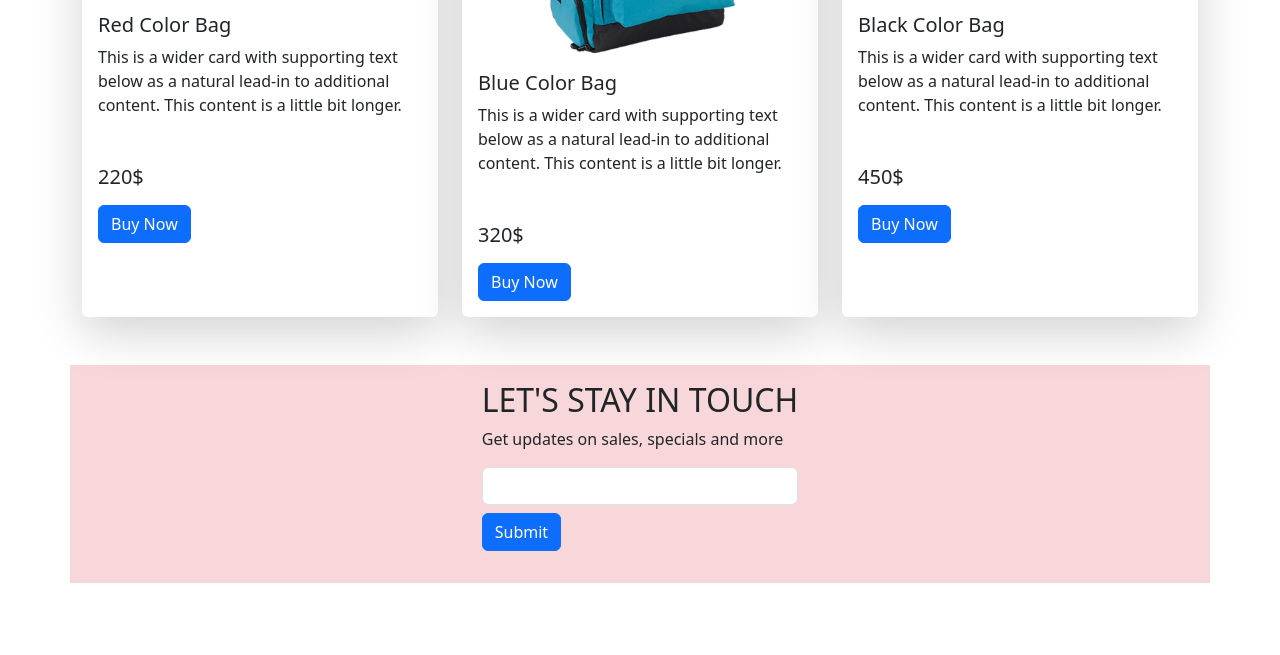
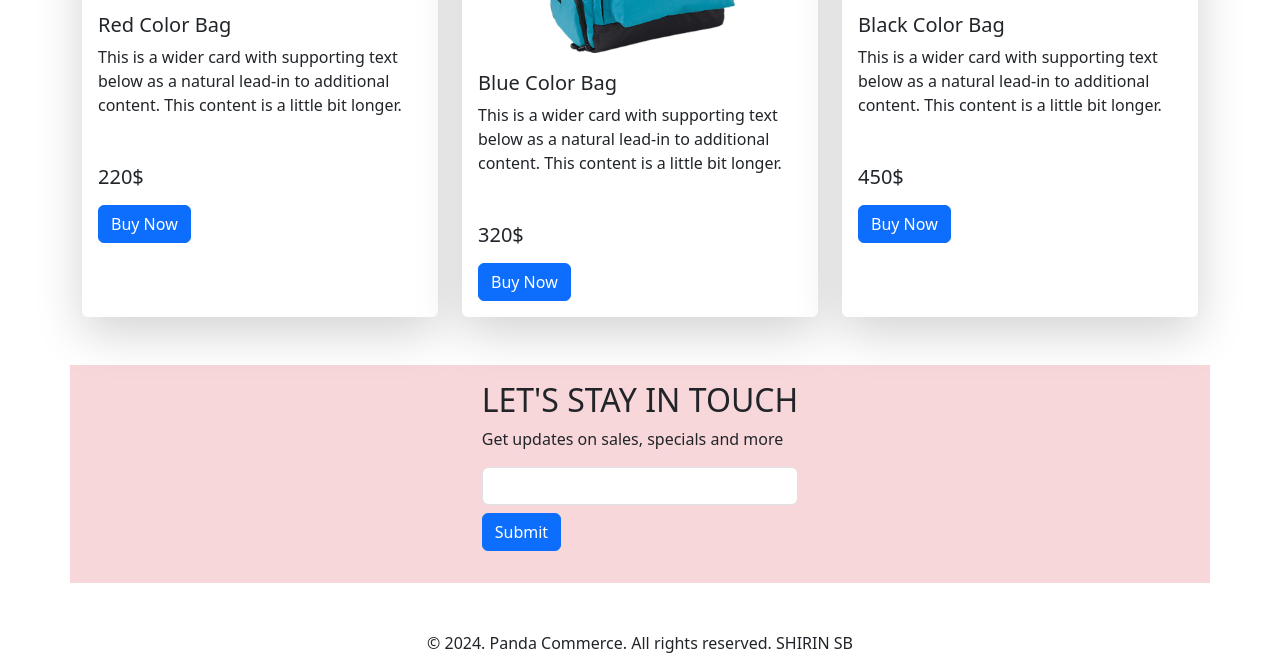
Before and after one commit to ShirinSabrin/ecom-site-with-bootstrap, a plain HTML site: page index.html in a window 1280 px wide. Shown: the part 1743-2398 px from the top of the page. Before the commit the page ends 2326 px from the top, so only its background shows below. Drawn offline with nearby package versions, Linux system fonts and the light colour scheme.

Commit message:
footer-section

```diff
--- a/index.html
+++ b/index.html
@@ -241,6 +241,11 @@
           </div>
         </section>
          <!-- Subscribe section end -->
+          <!-- Footer start -->
+         <footer class="text-center P-5 mt-5">
+          &copy 2024. Panda Commerce. All rights reserved. SHIRIN SB
+      </footer>
+     <!-- Footer end -->
     <script src="https://cdn.jsdelivr.net/npm/bootstrap@5.3.3/dist/js/bootstrap.bundle.min.js" integrity="sha384-YvpcrYf0tY3lHB60NNkmXc5s9fDVZLESaAA55NDzOxhy9GkcIdslK1eN7N6jIeHz" crossorigin="anonymous"></script>
 </body>
 </html>
```
